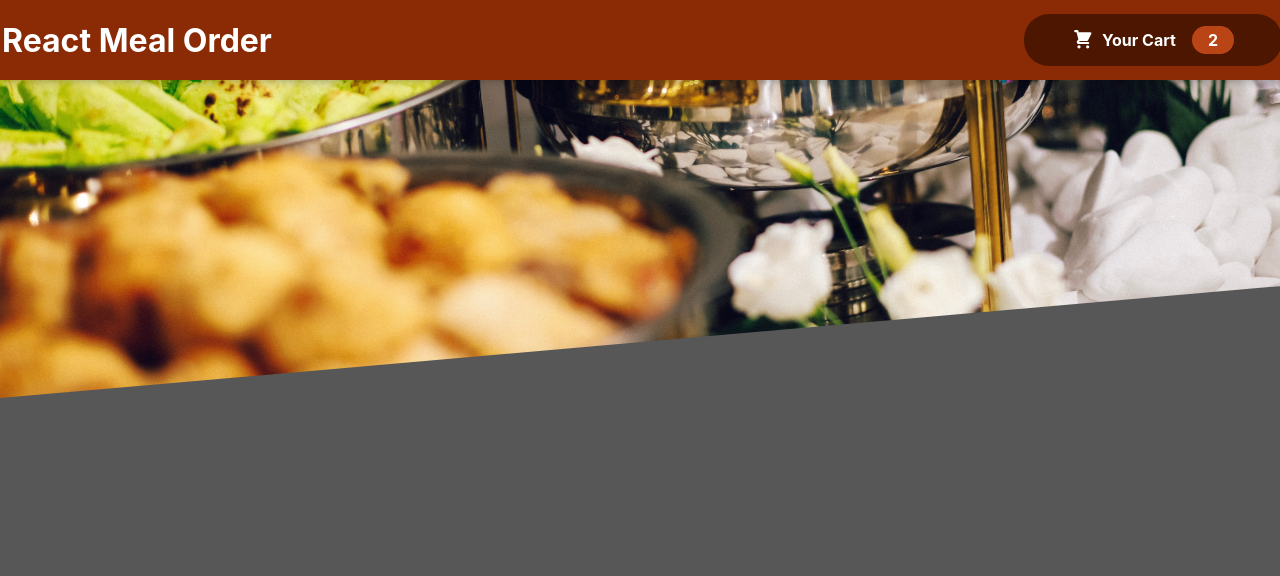
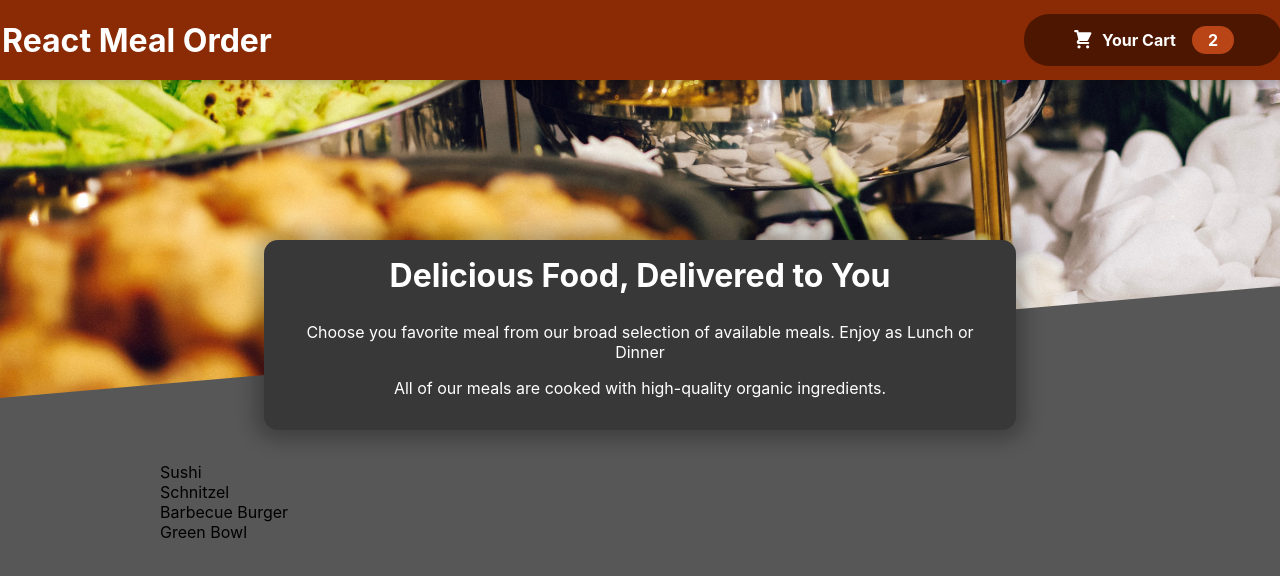
Before and after one commit to Mdbaker19/React-hooks-practice, a React (Create React App) app: page / in a window 1280 px wide. Shown: the top 576 px of the page. Built offline with nearby package versions, Linux system fonts and the light colour scheme.

Commit message:
rendered temp meal data on page

```diff
--- a/src/App.js
+++ b/src/App.js
@@ -2,11 +2,15 @@
 
 import HeadComponent from "./components/Layout/HeadComponent";
 import React from "react";
+import Meals from "./components/Meals/Meals";
 
 function App() {
   return (
       <React.Fragment>
         <HeadComponent />
+          <main>
+              <Meals />
+          </main>
       </React.Fragment>
   );
 }
--- a/src/components/Meals/AvailableMeals.js
+++ b/src/components/Meals/AvailableMeals.js
@@ -1,5 +1,47 @@
+import classes from './AvailableMeals.module.css';
+
+const MEALS = [
+    {
+        id: 'm1',
+        name: 'Sushi',
+        description: 'Finest fish and veggies',
+        price: 22.99,
+    },
+    {
+        id: 'm2',
+        name: 'Schnitzel',
+        description: 'A german specialty!',
+        price: 16.5,
+    },
+    {
+        id: 'm3',
+        name: 'Barbecue Burger',
+        description: 'American, raw, meaty',
+        price: 12.99,
+    },
+    {
+        id: 'm4',
+        name: 'Green Bowl',
+        description: 'Healthy...and green...',
+        price: 18.99,
+    },
+];
 
 const AvailableMeals = () => {
+
+    const mealsList = MEALS.map(meal => {
+        return <li key={meal.id}>
+            {meal.name}
+        </li>
+    });
+
+    return (
+        <section className={classes.meals}>
+            <ul>
+                {mealsList}
+            </ul>
+        </section>
+    )
 
 }
 
--- a/src/components/Meals/Meals.js
+++ b/src/components/Meals/Meals.js
@@ -0,0 +1,14 @@
+import React from 'react';
+import MealsSummary from "./MealsSummary";
+import AvailableMeals from "./AvailableMeals";
+
+const Meals = () => {
+
+    return <React.Fragment>
+        <MealsSummary />
+        <AvailableMeals />
+    </React.Fragment>
+
+}
+
+export default Meals;
```
Also changed, not shown: 1 other file (tests, documents, lock files or other folders).
